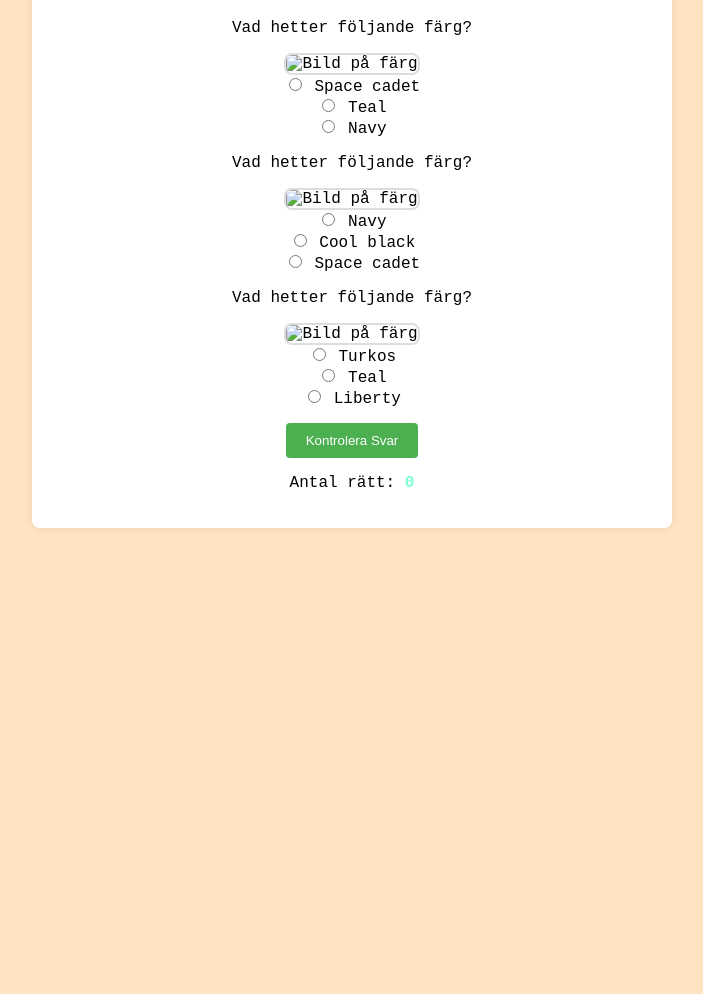
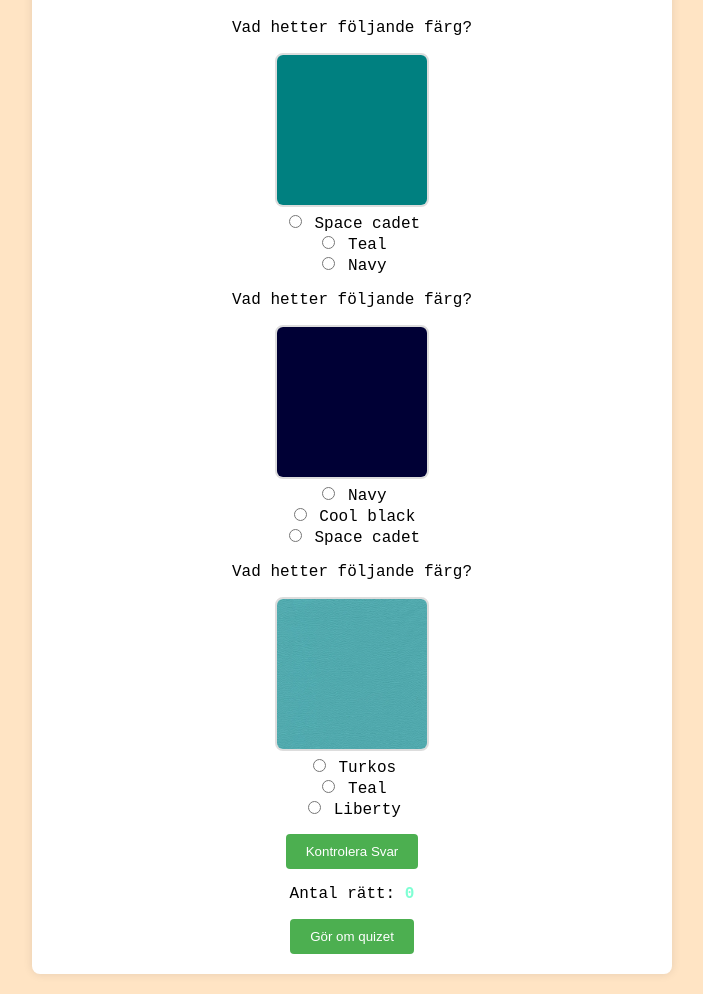
Before and after one commit to GoIdenSection/FregeSport_Ferg, a plain HTML site: page index.html in a window 1280 px wide. Shown: the part 101-1095 px from the top of the page, without its empty margins (288-991 px from the left). Before the commit the page ends 800 px from the top, so only its background shows below. Drawn offline with Linux system fonts and the light colour scheme.

Commit message:
ny uppdaterad vertion 2025-02-27

```diff
--- a/Knapp.js
+++ b/Knapp.js
@@ -28,11 +28,28 @@ function checkAnswers() {
         document.querySelector('.question:nth-of-type(3)').style.color = 'red';
     }
 
-    // Visa resultatmeddelande
+    // Visa medelande
     let resultMessage = document.getElementById('resultat');
     resultMessage.textContent = `Du fick ${score} av 3 rätt.`;
     resultMessage.style.display = 'block';
 
-    // Uppdatera poängräknaren
+    // Uppdatera poängräkning
     document.getElementById('score').textContent = score;
 }
+function resetQuiz() {
+    // Återställ knapparna
+    let radios = document.querySelectorAll('input[type="radio"]');
+    radios.forEach(radio => radio.checked = false);
+
+    // Återställ färg på text
+    let questions = document.querySelectorAll('.question');
+    questions.forEach(question => question.style.color = 'black');
+
+    // Återställ påengen
+    document.getElementById('score').textContent = '0';
+
+    // Döljer resultat medelandet
+    let resultMessage = document.getElementById('resultat');
+    resultMessage.textContent = '';
+    resultMessage.style.display = 'none';
+}
--- a/index.html
+++ b/index.html
@@ -12,7 +12,7 @@
         <h1>Färg Quiz</h1>
         <div class="question">
             <p>Vad hetter följande färg?</p>
-            <img scr="Bilder/Teal.webp" alt="Bild på färg" title="Bild på färg" class="color-image">
+            <img src="Bilder/Teal.webp" alt="Bild på färg" title="Bild på färg" class="color-image">
             <br>
             <input type="radio" name="q1" value="Space cadet"> Space cadet<br>
             <input type="radio" name="q1" value="Teal"> Teal<br>
@@ -20,7 +20,7 @@
         </div>
         <div class="question">
             <p>Vad hetter följande färg?</p>
-            <img scr="Bilder/Navy.png" alt="Bild på färg" title="Bild på färg" class="color-image">
+            <img src="Bilder/Navy.png" alt="Bild på färg" title="Bild på färg" class="color-image">
             <br>
             <input type="radio" name="q2" value="Navy"> Navy<br>
             <input type="radio" name="q2" value="Cool black"> Cool black<br>
@@ -28,15 +28,16 @@
         </div>
         <div class="question">
             <p>Vad hetter följande färg?</p>
-            <img scr="Bilder/Turkos.webp" alt="Bild på färg" title="Bild på färg" class="color-image">
+            <img src="Bilder/Turkos.webp" alt="Bild på färg" title="Bild på färg" class="color-image">
             <br>
             <input type="radio" name="q3" value="Turkos"> Turkos<br>
             <input type="radio" name="q3" value="Teal"> Teal<br>
             <input type="radio" name="q3" value="Liberty"> Liberty<br>
         </div>
         <button onclick="checkAnswers()">Kontrolera Svar</button>
-        <p is="resultat"></p>
+        <p id="resultat"></p>
         <p>Antal rätt: <span id="score">0</span></p>
+        <button onclick="resetQuiz()">Gör om quizet</button>
     </div>
 
 </body>
```
